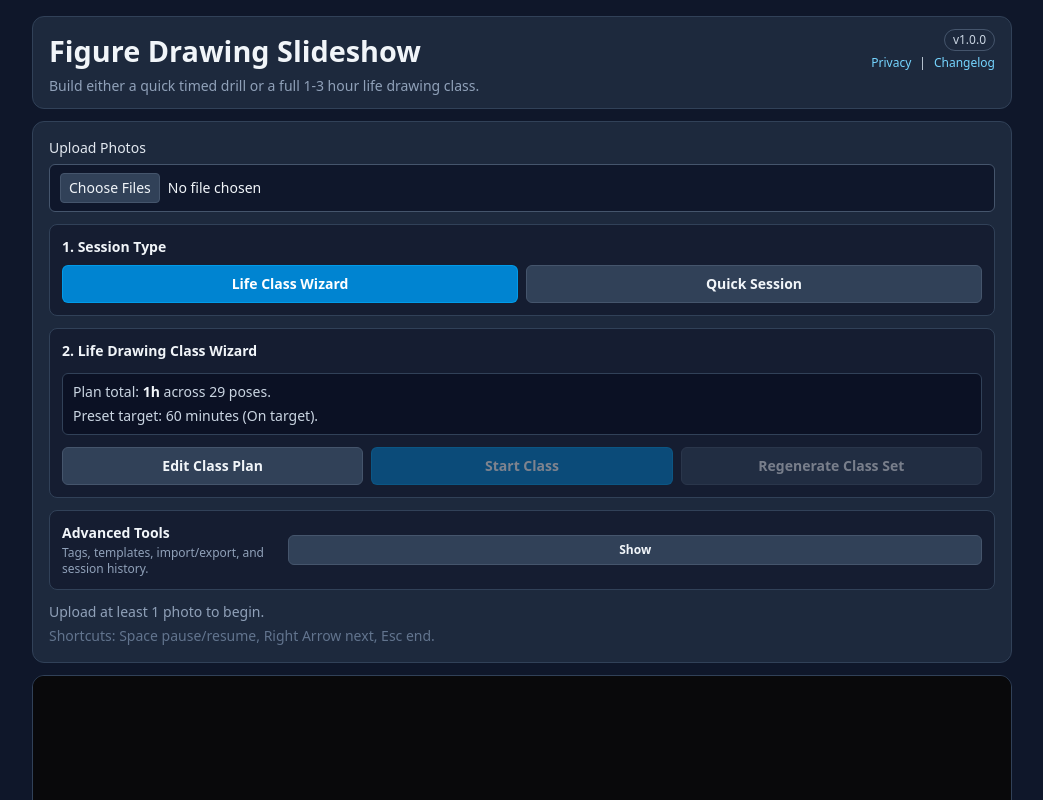
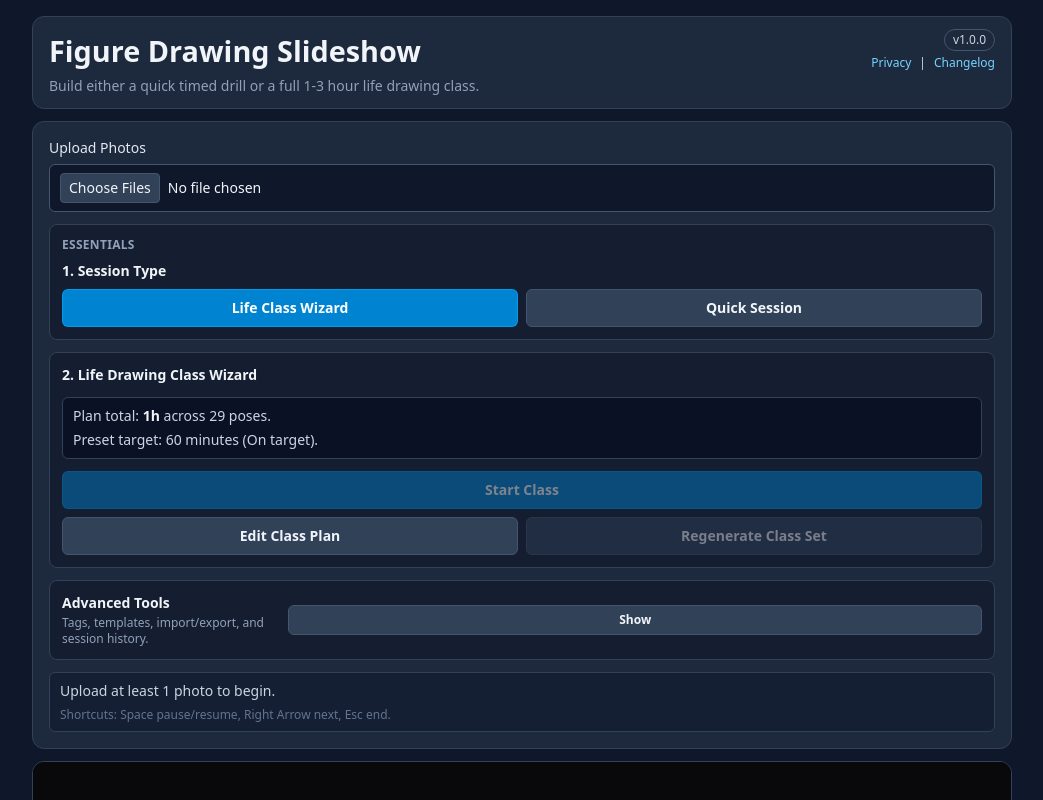
Before and after one commit to kmcgarry1/simple-figure-drawing-tool, a Vue app: page / in a window 1280 px wide. Shown: the top 800 px of the page, without its empty margins (118-1161 px from the left). Built offline with nearby package versions, Linux system fonts and the light colour scheme.

Commit message:
refine setup and live control hierarchy

```diff
--- a/src/components/LiveControlsPanel.vue
+++ b/src/components/LiveControlsPanel.vue
@@ -1,17 +1,21 @@
 <template>
-  <div class="grid grid-cols-2 gap-1.5">
+  <section class="grid gap-2 rounded-md border border-slate-600/60 bg-slate-900/60 p-2">
+    <p class="text-xs font-medium uppercase tracking-wide text-slate-300">Live Controls</p>
     <BaseButton compact :disabled="!isRunning && !isPaused" @click="$emit('toggle-pause')">
       {{ pauseLabel }}
     </BaseButton>
+    <div class="grid grid-cols-2 gap-1.5 max-[560px]:grid-cols-1">
       <BaseButton compact :disabled="!isRunning" tone="subtle" @click="$emit('next')">Next</BaseButton>
       <BaseButton compact :disabled="!hasSourcePhotos" tone="subtle" @click="$emit('new-set')">
         {{ restartLabel }}
       </BaseButton>
-    <BaseButton compact tone="danger" @click="$emit('end')">End</BaseButton>
     </div>
+    <BaseButton compact tone="danger" @click="$emit('end')">End Session</BaseButton>
+  </section>
 
+  <section v-if="sessionMode === 'quick'" class="grid gap-1.5 rounded-md border border-slate-600/60 bg-slate-900/60 p-2">
+    <p class="text-xs font-medium uppercase tracking-wide text-slate-300">Quick Timing</p>
     <DurationInput
-    v-if="sessionMode === 'quick'"
       id="durationInputCompact"
       label="Sec / Photo"
       :value="durationSeconds"
@@ -19,6 +23,7 @@
       @update="$emit('duration-input', $event)"
       @commit="$emit('duration-change')"
     />
+  </section>
 
   <section class="grid gap-2 rounded-md border border-slate-600/60 bg-slate-900/60 p-2">
     <div class="flex items-center justify-between gap-2">
--- a/src/components/SetupPanel.vue
+++ b/src/components/SetupPanel.vue
@@ -12,6 +12,7 @@
   </label>
 
   <section class="grid gap-2 rounded-lg border border-slate-700 bg-slate-900/60 p-3">
+    <p class="text-xs font-semibold uppercase tracking-wide text-slate-400">Essentials</p>
     <p class="text-sm font-semibold text-slate-100">1. Session Type</p>
     <div class="grid grid-cols-2 gap-2 max-[560px]:grid-cols-1">
       <BaseButton :tone="modeTone('class')" @click="$emit('session-mode-change', 'class')">
@@ -33,7 +34,7 @@
       @commit="$emit('duration-change')"
     />
 
-    <div class="grid grid-cols-[repeat(auto-fit,minmax(160px,1fr))] gap-2">
+    <div class="grid gap-2">
       <BaseButton :disabled="!hasSourcePhotos" @click="$emit('start-session')">
         {{ startActionLabel }}
       </BaseButton>
@@ -55,11 +56,13 @@
       <p>Preset target: {{ classTargetMinutes }} minutes ({{ classDeltaText }}).</p>
     </div>
 
-    <div class="grid grid-cols-[repeat(auto-fit,minmax(180px,1fr))] gap-2">
+    <div class="grid grid-cols-2 gap-2 max-[560px]:grid-cols-1">
+      <div class="col-span-2 max-[560px]:col-span-1">
+        <BaseButton :disabled="!hasSourcePhotos || !hasClassPlan" @click="$emit('start-session')">
+          {{ startActionLabel }}
+        </BaseButton>
+      </div>
       <BaseButton tone="subtle" @click="openClassDialog">Edit Class Plan</BaseButton>
-      <BaseButton :disabled="!hasSourcePhotos || !hasClassPlan" @click="$emit('start-session')">
-        {{ startActionLabel }}
-      </BaseButton>
       <BaseButton
         :disabled="!hasSourcePhotos || !hasClassPlan"
         tone="subtle"
@@ -143,10 +146,10 @@
     </div>
   </section>
 
-  <div class="grid gap-1">
-    <p class="text-sm text-slate-400" role="status" aria-live="polite">{{ statusMessage }}</p>
+  <div class="grid gap-1.5 rounded-md border border-slate-700 bg-slate-900/50 px-2.5 py-2">
+    <p class="text-sm text-slate-300" role="status" aria-live="polite">{{ statusMessage }}</p>
     <p v-if="uploadNotice" class="text-sm text-slate-300">{{ uploadNotice }}</p>
-    <p class="text-sm text-slate-500">Shortcuts: Space pause/resume, Right Arrow next, Esc end.</p>
+    <p class="text-xs text-slate-500">Shortcuts: Space pause/resume, Right Arrow next, Esc end.</p>
   </div>
 </template>
 
```
Lines whose indentation alone changed are shown as unchanged.
